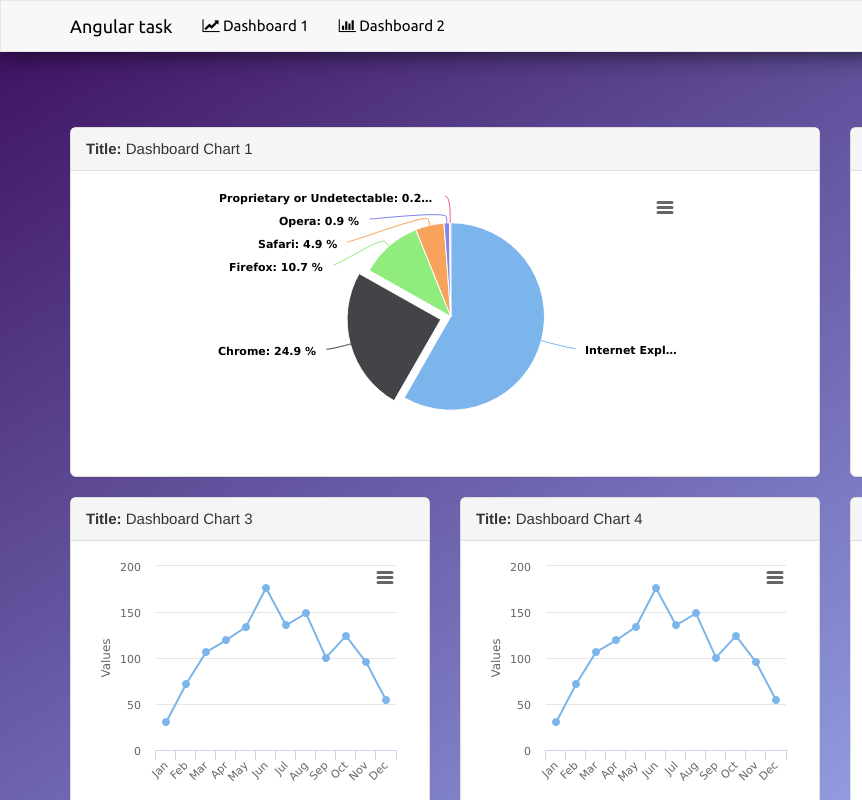
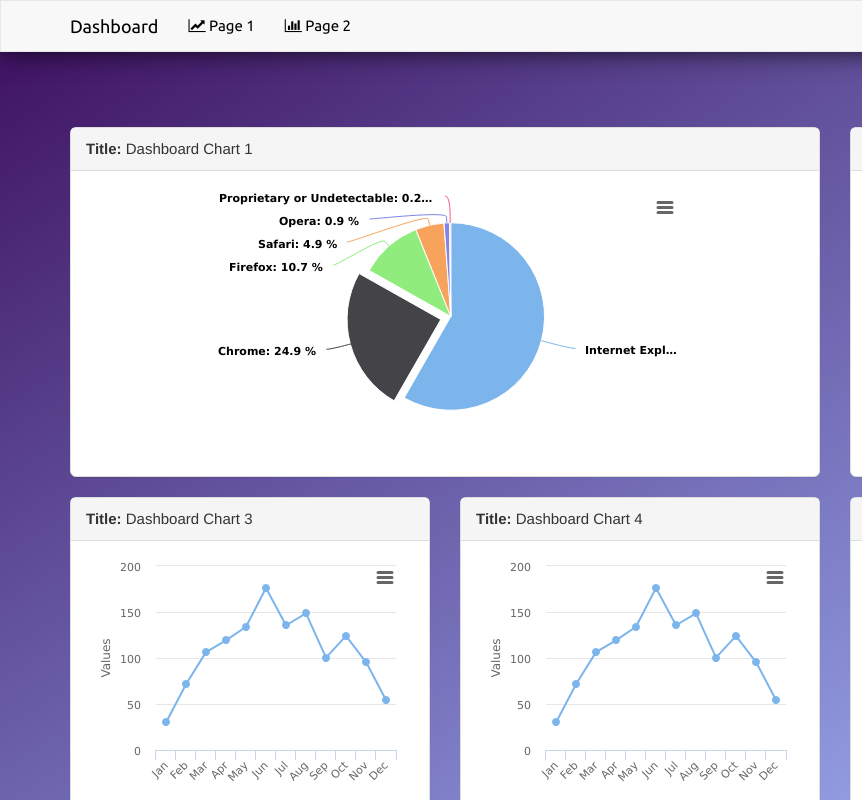
Before and after one commit to ramalk83/dynamic_dashboard, a website: page source/index.html in a window 1280 px wide. Shown: the full height of the page, 0-862 px from the left. Drawn offline with nearby package versions, Linux system fonts and the light colour scheme.

Commit message:
Change labels

```diff
--- a/source/index.html
+++ b/source/index.html
@@ -1,7 +1,7 @@
 <!DOCTYPE html>
 <html ng-app="CodeTaskApp">
     <head>
-        <title>Code Test</title>
+        <title>Dashboard</title>
         <meta charset="UTF-8">
         <meta name="description" content="AngularJS basic dynamic dashboard" />
         <meta name="author" content="Karolos Talvis">
@@ -28,12 +28,12 @@
       <nav class="navbar navbar-default">
         <div class="container">
           <div class="navbar-header">
-            <a class="navbar-brand" href="#home">Angular task</a>
+            <a class="navbar-brand" href="#home">Dashboard</a>
           </div>
 
           <ul class="nav navbar-nav navbar-left">
-            <li><a href="#home"><i class="fa fa-line-chart"></i> Dashboard 1</a></li>
-            <li><a href="#about"><i class="fa fa-bar-chart"></i> Dashboard 2</a></li>
+            <li><a href="#home"><i class="fa fa-line-chart"></i> Page 1</a></li>
+            <li><a href="#about"><i class="fa fa-bar-chart"></i> Page 2</a></li>
           </ul>
           <ul class="nav navbar-nav navbar-right">
             <li><a href="https://github.com/sckarolos/dynamic_dashboard">Watch on Github <i class="fa fa-github"></i></a></li>
```
